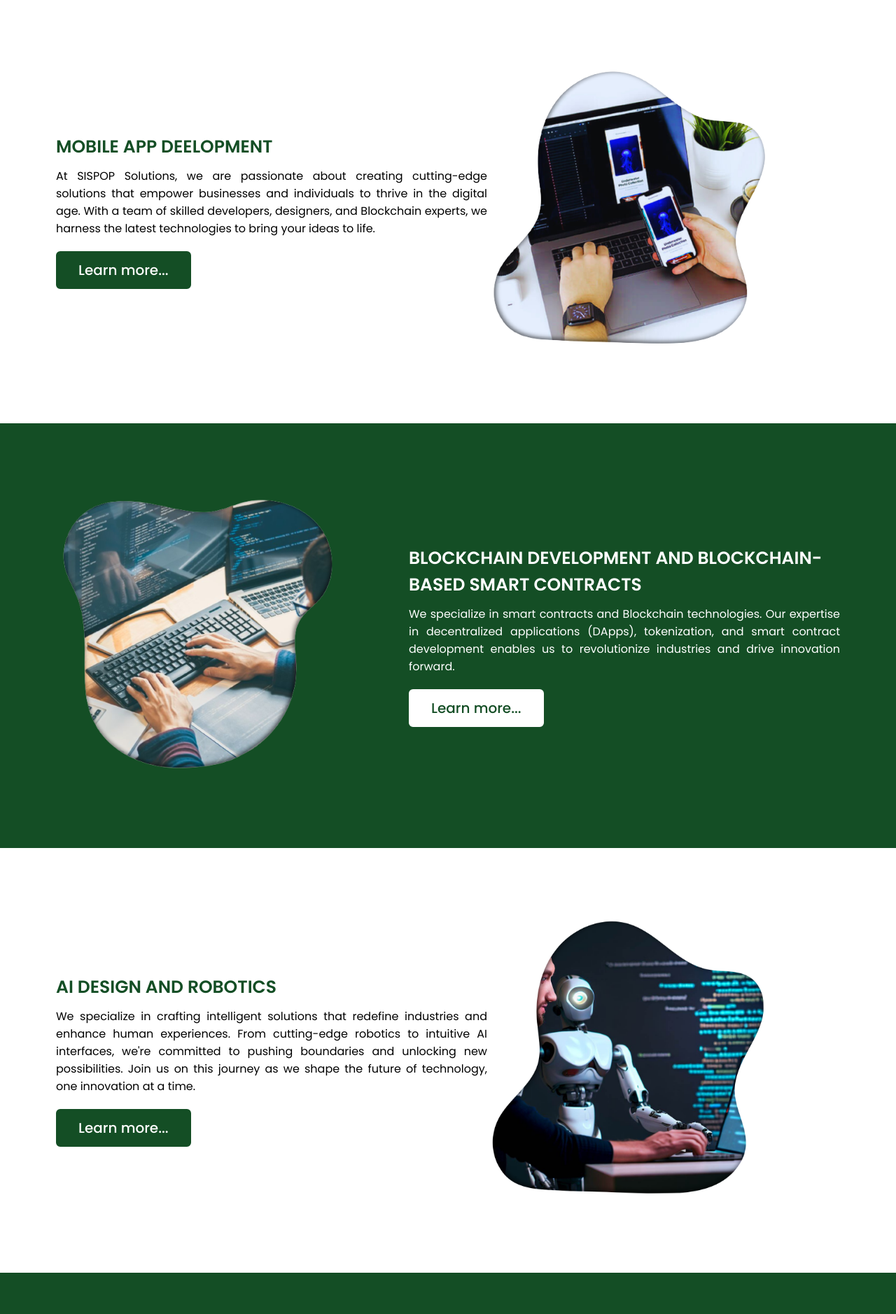
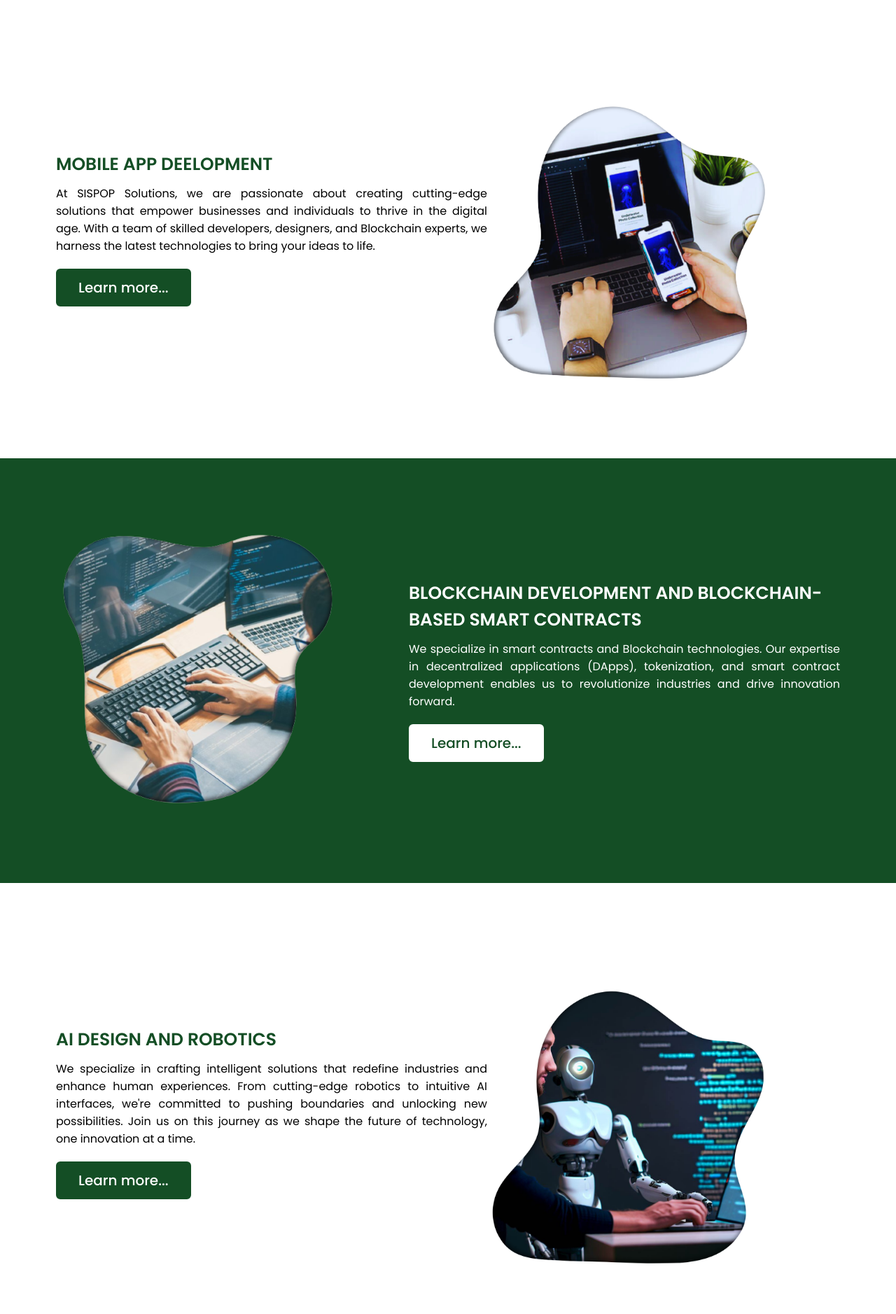
Before and after one commit to estee-dev/SISPOP, a plain HTML site: page index.html in a window 1280 px wide. Shown: the part 802-2680 px from the top of the page at 70% size. Drawn offline with nearby package versions, Linux system fonts and the light colour scheme.

Commit message:
first commit

```diff
--- a/index.html
+++ b/index.html
@@ -56,7 +56,7 @@
                     <a href="services.html">Learn more...</a>
                 </div>
                 <div class="column left">
-                    <img style="margin-left:;" src="images/blockchain.png" alt="">
+                    <img style="margin-top: 50px;" src="images/blockchain.png" alt="">
                 </div>
             </div>
         </div>
@@ -96,7 +96,7 @@
                     <a href="services.html">Learn more...</a>
                 </div>
                 <div class="column left">
-                    <img style="margin-left:;" src="images/robotics.png" alt="">
+                    <img style="margin-top: 50px;" src="images/robotics.png" alt="">
                 </div>
             </div>
         </div>
@@ -137,7 +137,7 @@
                     <a href="services.html">Learn more...</a>
                 </div>
                 <div class="column left">
-                    <img style="margin-left:;" src="images/consultancy.png" alt="">
+                    <img style="margin-top: 40px;" src="images/consultancy.png" alt="">
                 </div>
             </div>
         </div>
```
